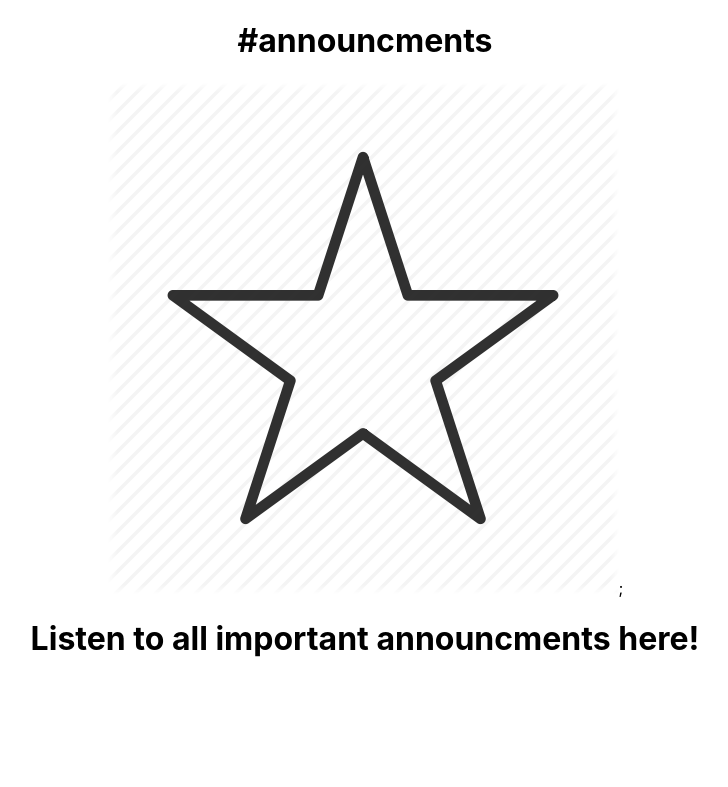
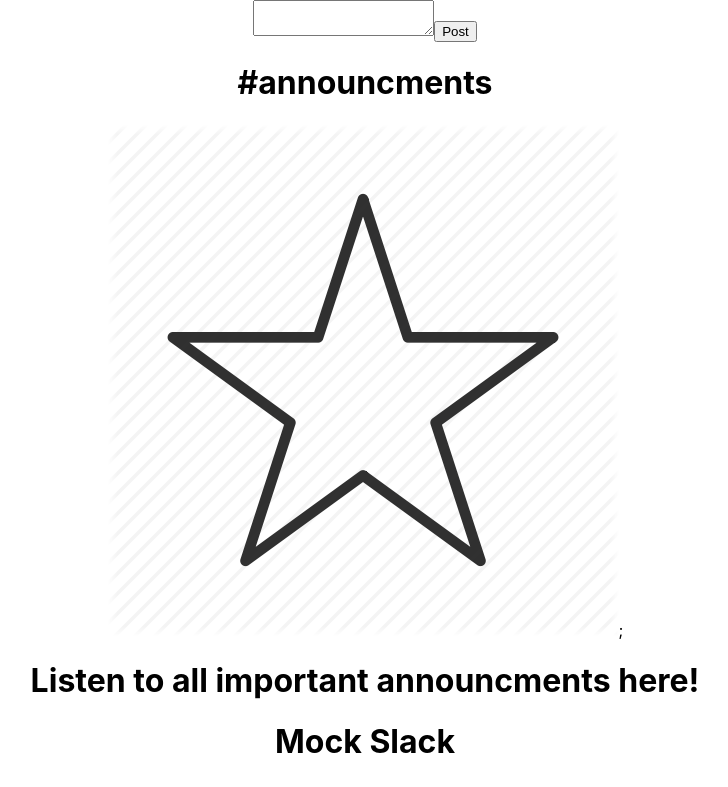
Before and after one commit to sathesbitmaker/mock-slack, a React (Create React App) app: page / in a window 1280 px wide. Shown: the top 787 px of the page, without its empty margins (275-1003 px from the left). Built offline with nearby package versions, Linux system fonts and the light colour scheme.

Commit message:
AddedMessageBoxWhichPostsContent

```diff
--- a/src/App.js
+++ b/src/App.js
@@ -1,15 +1,57 @@
-import React from 'react';
-import logo from './logo.svg';
+import React, { Component } from 'react';
 import Topbar from './Topbar.js';
 import Sidebar from './Sidebar.js';
+import Bottombar from './Bottombar.js'
+import Mainpart from './Mainpart.js'
 import './App.css';
 
-function App() {
+class App extends Component {
+  constructor(props) {
+    super(props);
+
+    this.addPost = this.addPost.bind(this);
+    this.handlePostEditorInputChange = this.handlePostEditorInputChange.bind(this);
+
+    this.state = {
+      posts: [],
+      newPostBody: '',
+    }
+  }
+
+addPost() {
+  const newState = Object.assign({}, this.state);
+  newState.posts.push(this.state.newPostBody);
+  newState.newPostBody = ''
+  this.setState(newState);
+}
+
+handlePostEditorInputChange(ev) {
+  this.setState({
+    newPostBody: ev.target.value
+  })
+}
+
+render() {
   return (
     <div className="App">
+      {
+        this.state.posts.map(postBody => {
+        return (
+          <Mainpart postBody={postBody}/>
+        )
+        })
+
+      }
+      <div>
+      <textarea className="message-box" onChange={this.handlePostEditorInputChange}/>
+      <button className="post-it" onClick={this.addPost}>Post</button>
+      </div>
+
       <Topbar/>
+      <Sidebar/>
     </div>
   );
 }
 
+}
 export default App;
--- a/src/Bottombar.js
+++ b/src/Bottombar.js
@@ -2,9 +2,7 @@
 
 const Bottombar = () => {
   return(
-    <div>
-    <p> Beginning </p>
-    </div>
+    <div></div>
   );
 }
 
--- a/src/Mainpart.js
+++ b/src/Mainpart.js
@@ -1,9 +1,11 @@
 import React from 'react';
 
-const Mainpart = () => {
+const Mainpart = (props) => {
   return(
     <div>
-    <p> Beginning </p>
+      <div>
+        {props.postBody}
+      </div>
     </div>
   );
 }
```
